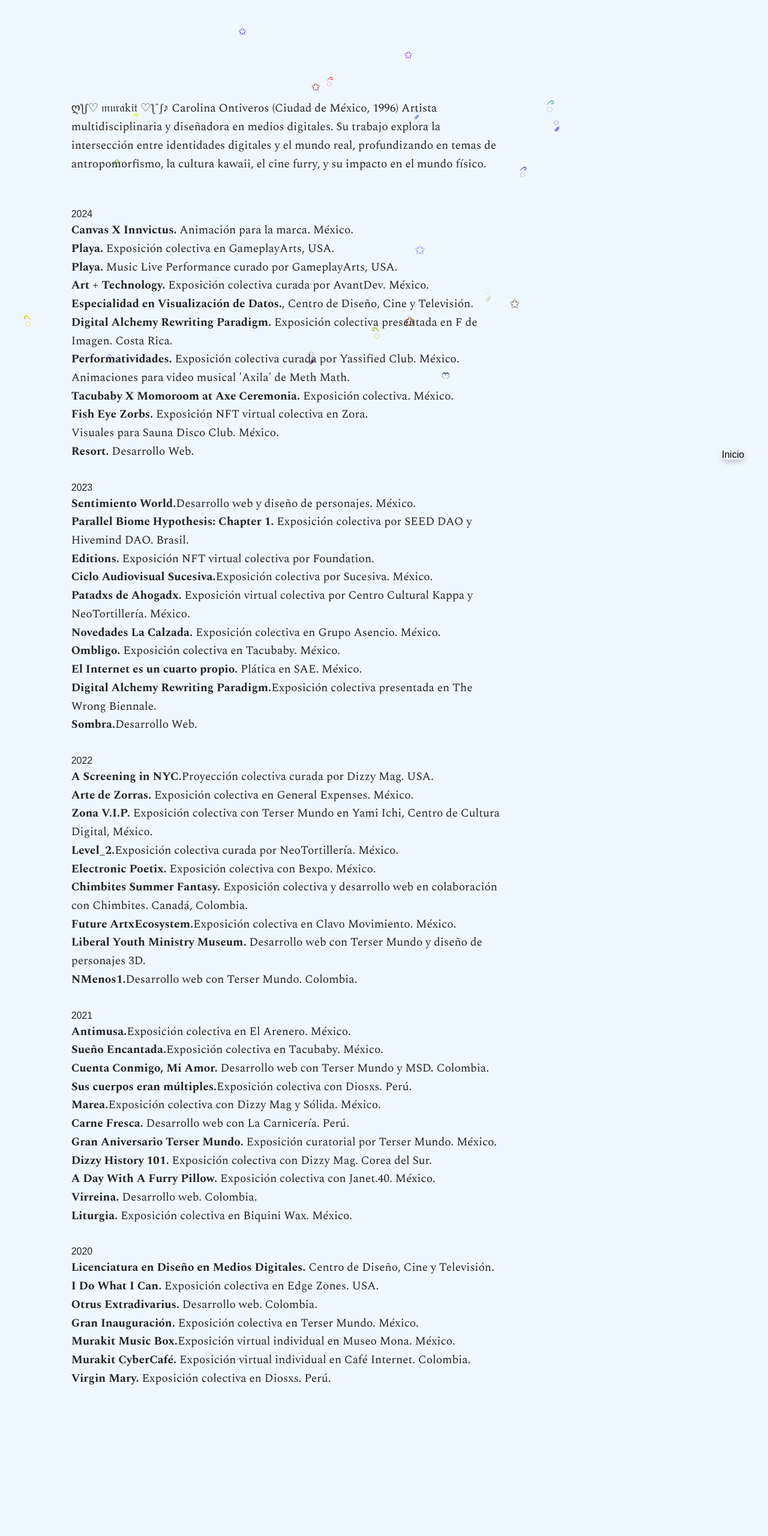
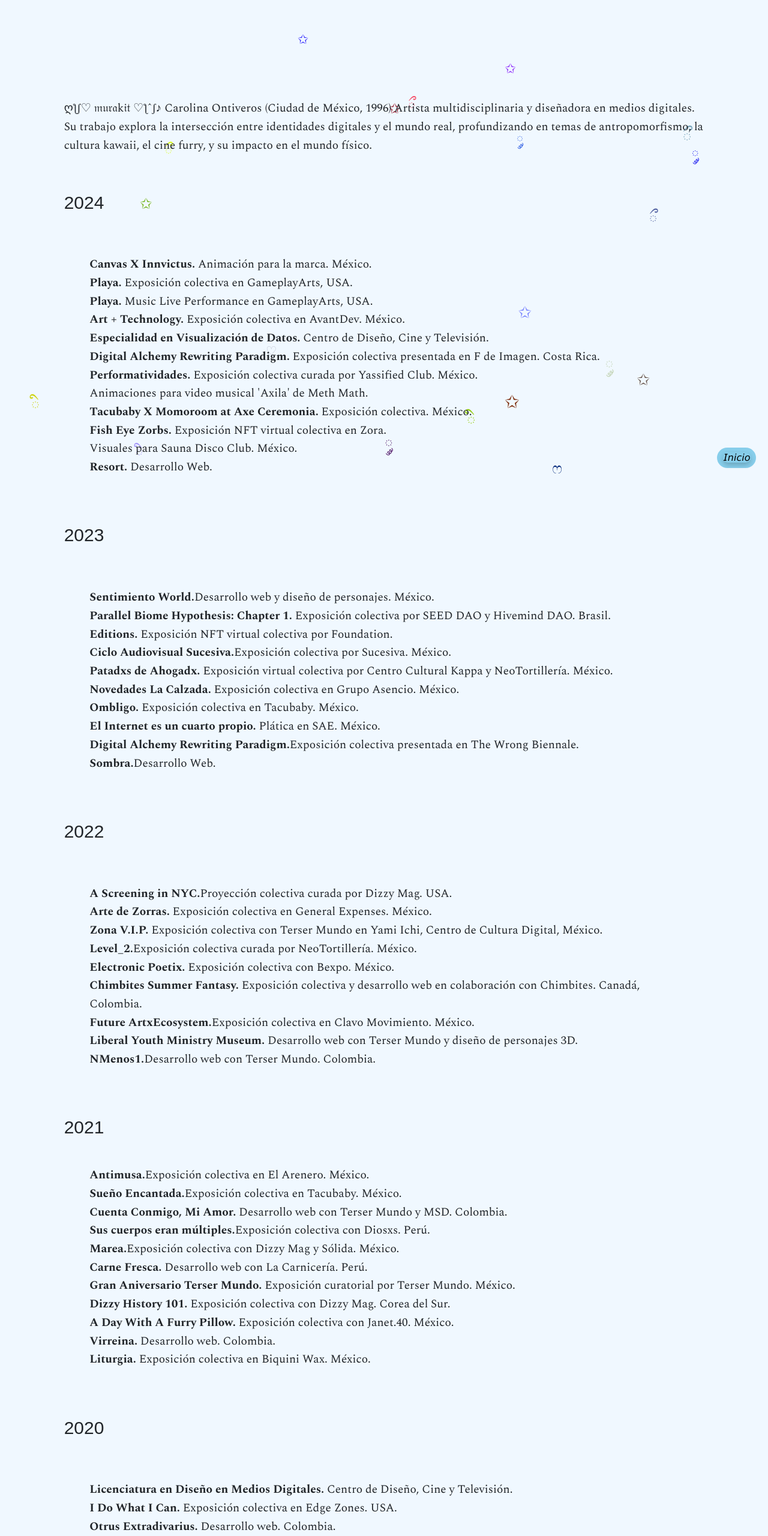
Before and after one commit to murakit/web, a plain HTML site: page cv.html in a window 1280 px wide. Shown: the top 2560 px of the page at 60% size. Before the commit the page ends 2352 px from the top, so only its background shows below. Drawn offline with nearby package versions, Linux system fonts and the light colour scheme.

Commit message:
newchanges

```diff
--- a/css/style.css
+++ b/css/style.css
@@ -9,8 +9,8 @@ body {
     position: fixed;
     top: 0;
     left: 0;
-    width: 80%;
-    height: 80%;
+    width: 100%;
+    height: 100%;
     z-index: -1; /* Ensure the canvas is behind all content */
 }
 
@@ -68,8 +68,8 @@ h3 {
     position: fixed;
     right: 20px; /* Adjust distance from the right edge */
     bottom: 20px; /* Adjust distance from the bottom edge */
-    padding: 10px 20px;
-    background-color: transparent; /* Button background color */
+    padding: 5px 10px;
+    background-color: skyblue; /* Button background color */
     color: black;
     border: none;
     border-radius: 25px;
--- a/cv.html
+++ b/cv.html
@@ -12,20 +12,19 @@
 <link href="https://fonts.googleapis.com/css2?family=Didact+Gothic&family=Nunito+Sans:ital,opsz,wght@0,6..12,200..1000;1,6..12,200..1000&family=Spectral:ital,wght@0,200;0,300;0,400;0,500;0,600;0,700;0,800;1,200;1,300;1,400;1,500;1,600;1,700;1,800&display=swap" rel="stylesheet"></head>
 <body>
     <canvas id="characterCanvas"></canvas>
-    <button class="fixed-button"><a href="index.html">Inicio</a></button>
+    <button class="fixed-button"><a href="index.html" > 𝘐𝘯𝘪𝘤𝘪𝘰</a></button>
 
-    <div class="row mx-0"> <!-- Resets the margin -->
-        <div class="col-7 offset-1" style="margin-top:13%">
-                <p>ღƪʃ♡ 𝔪𝔲𝔯𝔞k𝔦𝔱 ♡ƪˆʃ♪ Carolina Ontiveros (Ciudad de México, 1996) Artista multidisciplinaria y diseñadora en medios digitales. Su trabajo explora la intersección entre identidades digitales y el mundo real, profundizando en temas de antropomorfismo, la cultura kawaii, el cine furry, y su impacto en el mundo físico.</a></p><br>
+    <div class="col-10 offset-1" style="margin-top:13%">
+                <p>ღƪʃ♡ 𝔪𝔲𝔯𝔞k𝔦𝔱 ♡ƪˆʃ♪ Carolina Ontiveros (Ciudad de México, 1996) Artista multidisciplinaria y diseñadora en medios digitales. Su trabajo explora la intersección entre identidades digitales y el mundo real, profundizando en temas de antropomorfismo, la cultura kawaii, el cine furry, y su impacto en el mundo físico.</p><br>
                 <br>
-                2024
-                <br>
-                <p>
+                <span style="font-size:30px;">2024</span>
+                <br> <br>
+                <p style="padding:4%;">
                 <b>Canvas X Innvictus.</b> Animación para la marca. México.<br>
                 <b>Playa.</b> Exposición colectiva en GameplayArts, USA.<br>
-                <b>Playa.</b> Music Live Performance curado por GameplayArts, USA.<br>
-                <b>Art + Technology.</b> Exposición colectiva curada por AvantDev. México.<br>
-                <b>Especialidad en Visualización de Datos.</b>, Centro de Diseño, Cine y Televisión.<br>
+                <b>Playa.</b> Music Live Performance en GameplayArts, USA.<br>
+                <b>Art + Technology.</b> Exposición colectiva en AvantDev. México.<br>
+                <b>Especialidad en Visualización de Datos.</b> Centro de Diseño, Cine y Televisión.<br>
                 <b>Digital Alchemy Rewriting Paradigm.</b> Exposición colectiva presentada en F de Imagen. Costa Rica.<br>
                 <b>Performatividades.</b> Exposición colectiva curada por Yassified Club. México.<br>
                 Animaciones para video musical 'Axila' de Meth Math.<br>
@@ -35,9 +34,10 @@
                 <b>Resort.</b> Desarrollo Web.<br>
                 </p>
                 <br>
-                2023
+        <span style="font-size:30px;">2023</span>
                 <br>
-                <p>
+                <br>
+                <p style="padding:4%;">
                 <b>Sentimiento World.</b>Desarrollo web y diseño de personajes. México.<br>
                 <b>Parallel Biome Hypothesis: Chapter 1.</b> Exposición colectiva por SEED DAO y Hivemind DAO. Brasil.<br>
                 <b>Editions.</b> Exposición NFT virtual colectiva por Foundation.<br>
@@ -50,9 +50,10 @@
                 <b>Sombra.</b>Desarrollo Web.<br>
                 </p>
                 <br>
-                2022
+        <span style="font-size:30px;">2022</span>
                 <br>
-                <p>
+                <br>
+                <p style="padding:4%;">
                 <b>A Screening in NYC.</b>Proyección colectiva curada por Dizzy Mag. USA.<br>
                 <b>Arte de Zorras.</b> Exposición colectiva en General Expenses. México.<br>
                 <b>Zona V.I.P.</b> Exposición colectiva con Terser Mundo en Yami Ichi, Centro de Cultura Digital, México.<br>
@@ -65,9 +66,9 @@
                 <br>
                 </p>
                 <br>
-                2021
+        <span style="font-size:30px;">2021</span>
                 <br>
-                <p>
+                <p style="padding:4%;">
                 <b>Antimusa.</b>Exposición colectiva en El Arenero. México.<br>
                 <b>Sueño Encantada.</b>Exposición colectiva en Tacubaby. México.<br>
                 <b>Cuenta Conmigo, Mi Amor.</b> Desarrollo web con Terser Mundo y MSD. Colombia.<br>
@@ -82,9 +83,10 @@
                 <br>
                 </p>
                 <br>
-                2020
+        <span style="font-size:30px;">2020</span>
                 <br>
-                <p>
+                <br>
+                <p style="padding:4%;">
                 <b>Licenciatura en Diseño en Medios Digitales. </b> Centro de Diseño, Cine y Televisión.<br>
                 <b>I Do What I Can.</b> Exposición colectiva en Edge Zones. USA.<br>
                 <b>Otrus Extradivarius.</b> Desarrollo web. Colombia.<br>
@@ -95,7 +97,6 @@
                 <br>
                 </p>
             </div>
-    </div>
 
     <script>
 
```
Also changed, not shown: eng.html (+17 -19 lines), index.html (+18 -15 lines), 1 other file.
